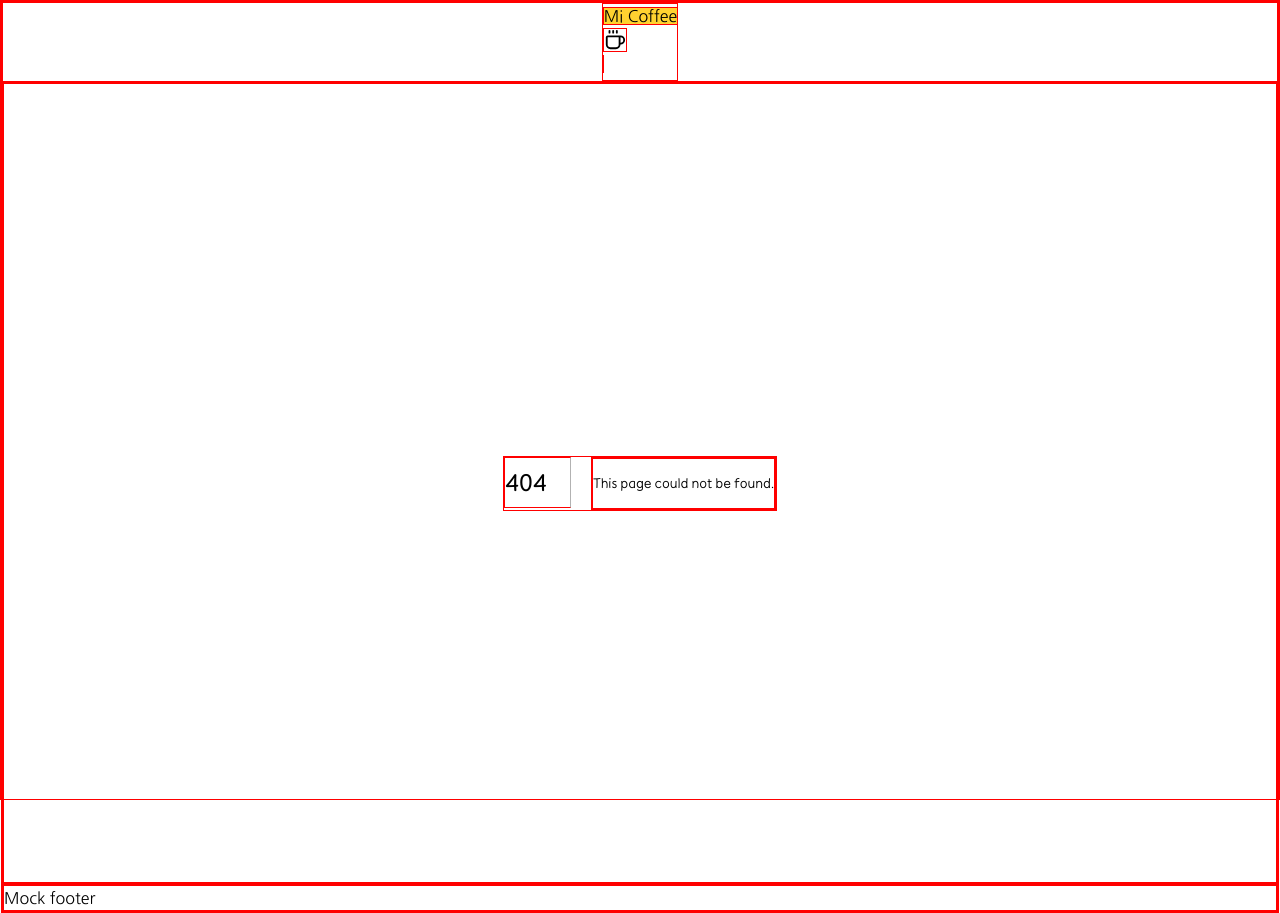
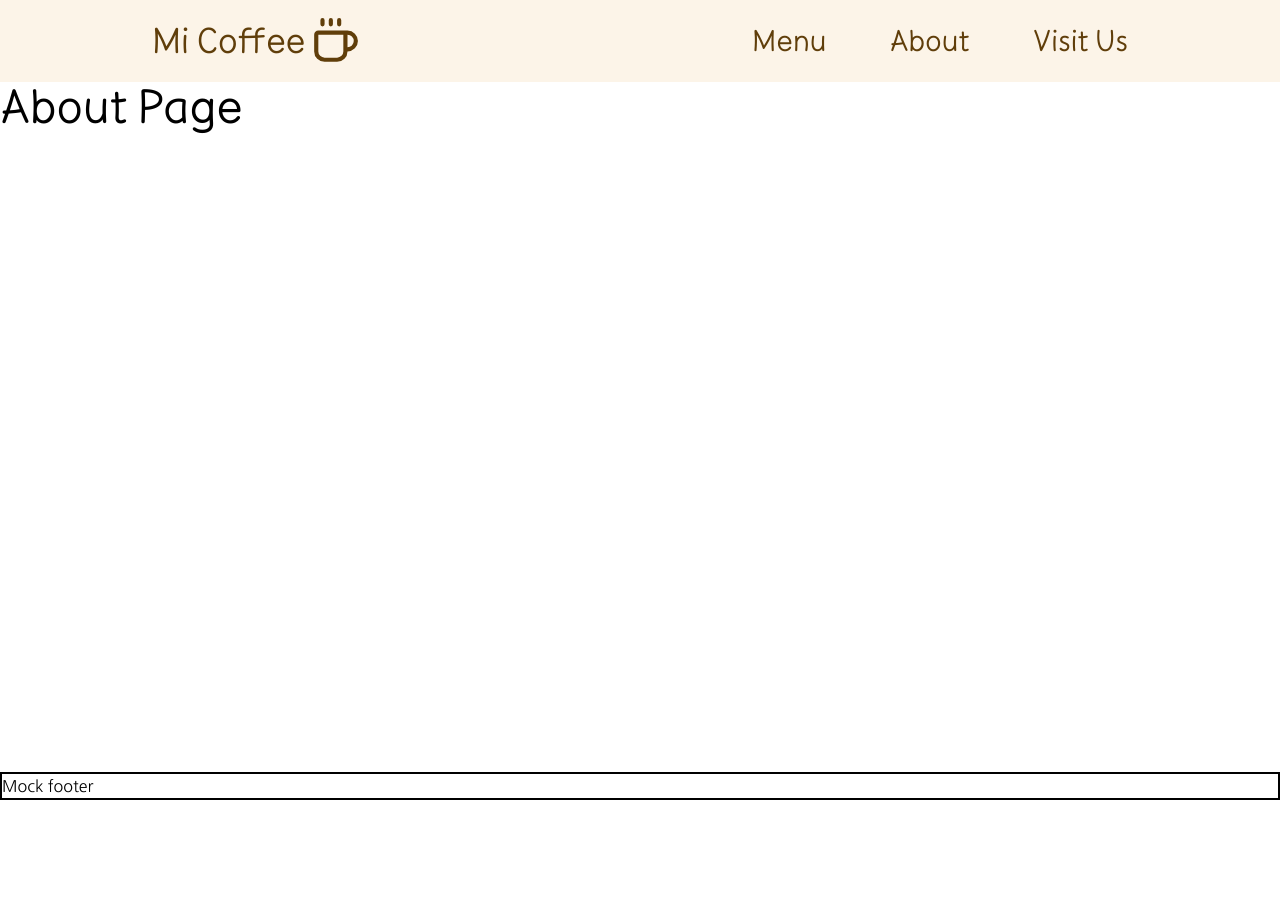
Before and after one commit to maninder56/web-development, a Next.js app in the folder frontend/coffee-shop/: page /about in a window 1280 px wide. Before the commit this address had no page. After the commit the page ends 800 px from the top, so only its background shows below. Built offline with nearby package versions, Linux system fonts and the light colour scheme.

Commit message:
Added styles to navigation bar and added mock pages

```diff
--- /dev/null
+++ b/frontend/coffee-shop/src/app/about/page.tsx
@@ -0,0 +1,9 @@
+
+
+export default function About() {
+    return (
+        <section>
+            <h1 className='text-5xl'>About Page</h1>
+        </section>
+    );
+}
--- a/frontend/coffee-shop/src/app/globals.css
+++ b/frontend/coffee-shop/src/app/globals.css
@@ -4,10 +4,12 @@
 
 }
 
-
+/*
 * {
   border: solid 1px red;
-}
+} */
+
+
 
 body {
   font-family: var(--font-NanumGothic), Arial, Helvetica, sans-serif;
--- /dev/null
+++ b/frontend/coffee-shop/src/app/menu/page.tsx
@@ -0,0 +1,8 @@
+
+export default function Menu() {
+    return (
+        <section>
+            <h1 className='text-5xl'>Menu Page</h1>
+        </section>
+    );
+}
--- /dev/null
+++ b/frontend/coffee-shop/src/app/visitus/page.tsx
@@ -0,0 +1,9 @@
+
+
+export default function VisitUs() {
+    return (
+        <section>
+            <h1 className='text-5xl'>Visit Us</h1>
+        </section>
+    );
+}
--- a/frontend/coffee-shop/src/components/navigation.tsx
+++ b/frontend/coffee-shop/src/components/navigation.tsx
@@ -5,20 +5,59 @@ import Link from 'next/link';
 export default function Navigation() {
 
     const homePage: WebsitePages = '/';
-    const menuPage: WebsitePages = 'menu';
-    const aboutPage: WebsitePages = 'about';
-    const visitusPage: WebsitePages = 'visitus';
+    const menuPage: WebsitePages = '/menu';
+    const aboutPage: WebsitePages = '/about';
+    const visitusPage: WebsitePages = '/visitus';
 
     return (
-        <nav className='min-h-20 flex justify-center'>
-            <div>
-                <Link href={homePage} className='bg-amber-300 '>
-                    Mi Coffee
-                    <svg width="24" height="24" viewBox="0 0 24 24" fill="none" xmlns="http://www.w3.org/2000/svg">
-                        <path d="M10 2v2m4-2v2m2 4a1 1 0 0 1 1 1v8a4 4 0 0 1-4 4H7a4 4 0 0 1-4-4V9a1 1 0 0 1 1-1h14a4 4 0 1 1 0 8h-1M6 2v2"
-                            stroke="#000" stroke-width="2" stroke-linecap="round" stroke-linejoin="round"/>
-                    </svg>
-                </Link>
+        <nav className='min-h-20 flex justify-center bg-surface-background'>
+            <div className='m-2 flex-1 flex justify-between max-w-250'>
+                <div className='mt-auto mb-auto'>
+                    <Link href={homePage}
+                        className='
+                            flex m-auto
+                            text-4xl font-heading text-text-primary
+                            pl-3 pr-3 pt-2 pb-2 rounded-2xl
+                            transition delay-100 ease-in
+                            hover:bg-surface-hover
+                        '
+                    >
+                        <header className='mt-auto mb-auto mr-1'>Mi Coffee</header>
+                        <svg width="50" height="50" viewBox="0 0 24 24" fill="none" xmlns="http://www.w3.org/2000/svg">
+                            <path d="M10 2v2m4-2v2m2 4a1 1 0 0 1 1 1v8a4 4 0 0 1-4 4H7a4 4 0 0 1-4-4V9a1 1 0 0 1 1-1h14a4 4 0 1 1 0 8h-1M6 2v2"
+                                stroke="#603e0a" stroke-width="2" stroke-linecap="round" stroke-linejoin="round"/>
+                        </svg>
+                    </Link>
+                </div>
+                <ul className='max-w-100 flex-1 flex justify-between text-3xl font-heading text-text-primary'>
+                    <li className='mt-auto mb-auto'>
+                        <Link href={menuPage}
+                            className='
+                                pl-3 pr-3 pt-1 pb-1 rounded-2xl
+                                transition delay-100 ease-in
+                                hover:bg-surface-hover
+                            '
+                        >Menu</Link>
+                    </li>
+                    <li className='mt-auto mb-auto'>
+                        <Link href={aboutPage}
+                            className='
+                                pl-3 pr-3 pt-1 pb-1 rounded-2xl
+                                transition delay-100 ease-in
+                                hover:bg-surface-hover
+                            '
+                        >About</Link>
+                    </li>
+                    <li className='mt-auto mb-auto'>
+                        <Link href={visitusPage}
+                            className='
+                                pl-3 pr-3 pt-1 pb-1 rounded-2xl
+                                transition delay-100 ease-in
+                                hover:bg-surface-hover
+                            '
+                        >Visit Us</Link>
+                    </li>
+                </ul>
             </div>
         </nav>
     );
--- a/frontend/coffee-shop/src/styles/variables.css
+++ b/frontend/coffee-shop/src/styles/variables.css
@@ -48,17 +48,22 @@
         Semantic
     ----------------------*/
 
+    /* Text */
     --color-text-primary: var(--color-brand-900);
     --color-text-secondary: var(--color-brand-700);
     --color-text-negative: var(--color-error-400);
     --color-text-positive: var(--color-success-400);
     --color-text-on-brand: var(--color-brand-100);
 
+    /* Surface */
     --color-surface-primary: var(--color-brand-100);
-    --color-surface-brand: var(--color-brand-500);
-    --color-surface-secondary: var(--color-accent-800);
+    --color-surface-brand: var(--color-accent-800);
     --color-surface-background: var(--color-brand-50);
 
+    /* Interactive surface */
+    --color-surface-hover: var(--color-brand-100);
+
+    /* Border */
     --color-border-primary: var(--color-brand-800);
     --color-border-secondary: var(--color-brand-500);
     --color-border-subtle: var(--color-brand-100);
--- a/frontend/coffee-shop/src/types/global.ts
+++ b/frontend/coffee-shop/src/types/global.ts
@@ -1,2 +1,2 @@
 
-export type WebsitePages = '/' | 'menu' | 'about' | 'visitus';
+export type WebsitePages = '/' | '/menu' | '/about' | '/visitus';
```
